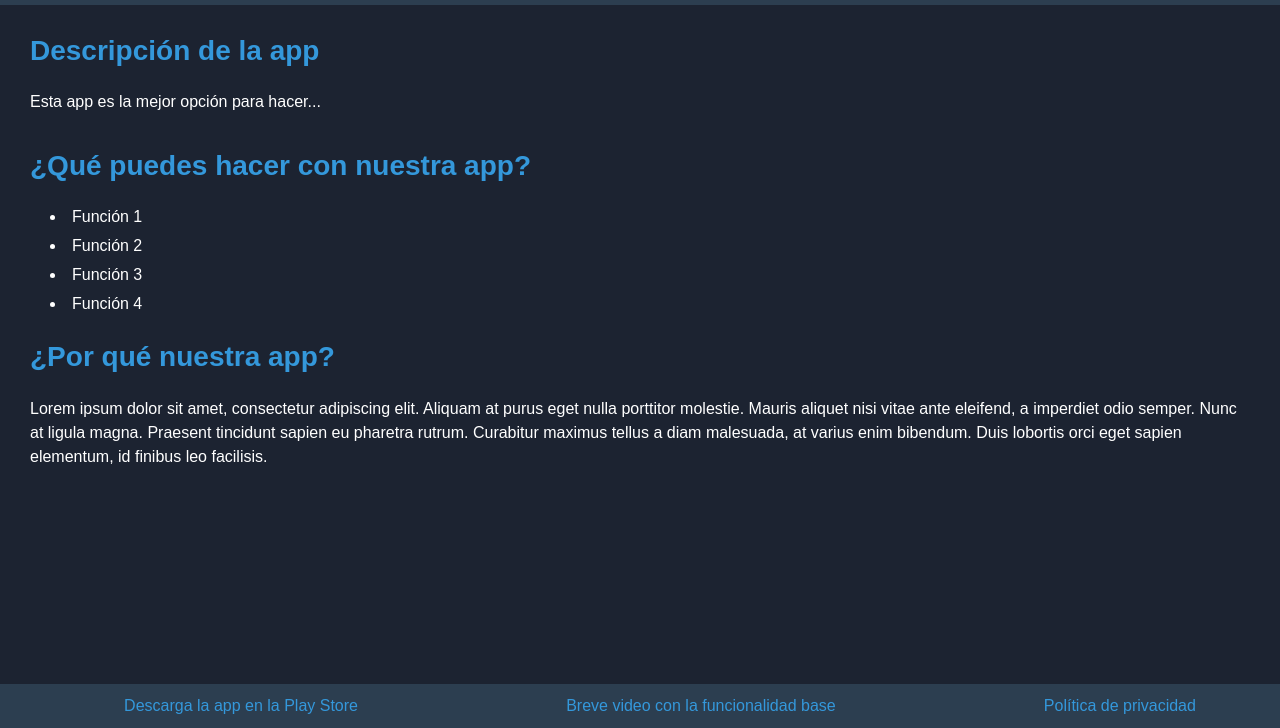
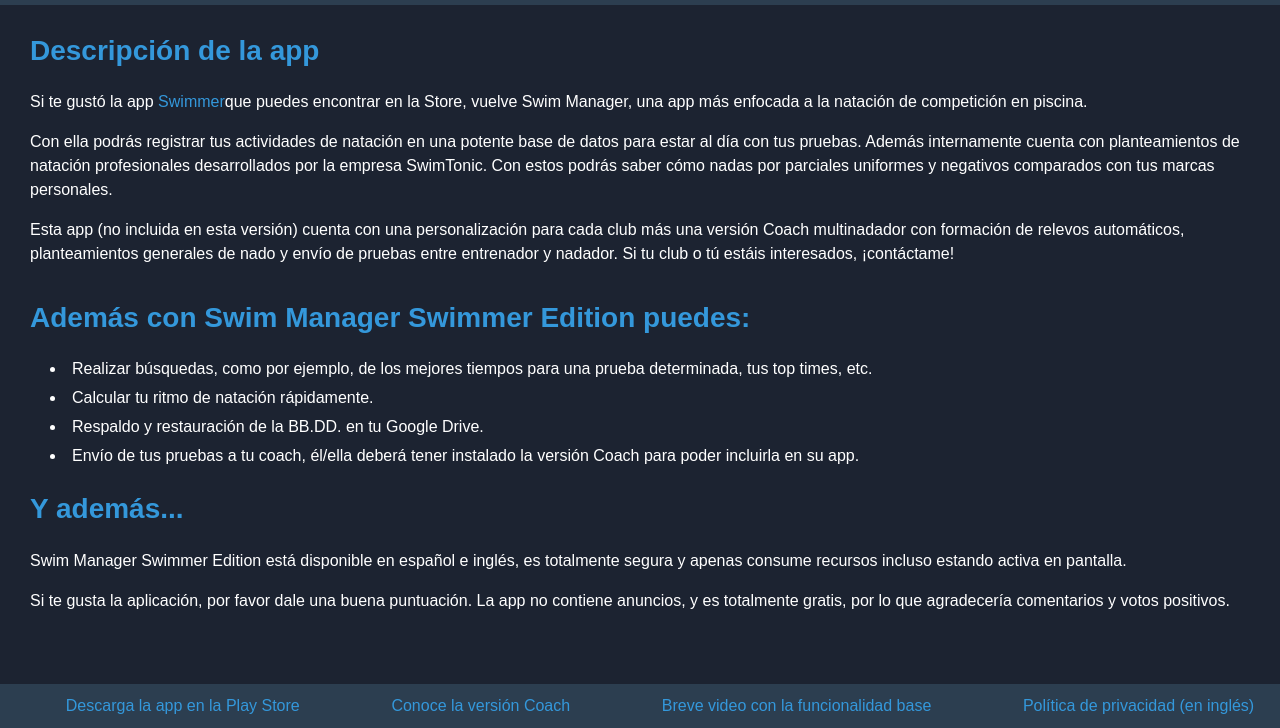
Before and after one commit to javimar/Swim-Manager-App, a plain HTML site: page index.html in a window 1280 px wide. Shown: the part 72-800 px from the top of the page. Drawn offline with Linux system fonts and the light colour scheme.

Commit message:
add more detail

```diff
--- a/index.html
+++ b/index.html
@@ -1,39 +1,61 @@
 <!DOCTYPE html>
 <html lang="es">
+
 <head>
 	<meta charset="UTF-8">
-	<title>App de Android</title>
+	<title>Swim Manager</title>
 	<link rel="stylesheet" href="styles.css">
 </head>
+
 <body>
 	<header>
-		<h1>¡Descarga ya nuestra app de Android!</h1>
+		<h1>Swim Manager Swimmer Edition</h1>
 	</header>
 	<main>
 		<section>
 			<h2>Descripción de la app</h2>
-			<p>Esta app es la mejor opción para hacer... </p>
+
+			<p>Si te gustó la app <a href="https://play.google.com/store/apps/details?id=eu.javimar.myswim" target="_blank">Swimmer</a>que puedes
+				encontrar en la Store, vuelve Swim Manager, una app más enfocada a la natación de competición en piscina.</p>
+
+			<p>Con ella podrás registrar tus actividades de natación en una potente base de datos para estar al día con tus pruebas.
+				Además internamente cuenta con planteamientos de natación profesionales desarrollados por la empresa SwimTonic.
+				Con estos podrás saber cómo nadas por parciales uniformes y negativos comparados con tus marcas
+				personales.</p>
+
+			<p>Esta app (no incluida en esta versión) cuenta con una personalización para cada club más una versión
+				Coach multinadador con formación de relevos automáticos, planteamientos generales de nado y envío de pruebas entre entrenador y
+				nadador. Si tu club o tú estáis interesados, ¡contáctame!
+			</p>
+
 		</section>
 		<section>
-			<h2>¿Qué puedes hacer con nuestra app?</h2>
+			<h2>Además con Swim Manager Swimmer Edition puedes:</h2>
 			<ul>
-				<li>Función 1</li>
-				<li>Función 2</li>
-				<li>Función 3</li>
-				<li>Función 4</li>
+				<li>Realizar búsquedas, como por ejemplo, de los mejores tiempos para una prueba determinada, tus top times, etc.</li>
+				<li>Calcular tu ritmo de natación rápidamente.</li>
+				<li>Respaldo y restauración de la BB.DD. en tu Google Drive.</li>
+				<li>Envío de tus pruebas a tu coach, él/ella deberá tener instalado la versión Coach para poder incluirla en su app.</li>
 			</ul>
 		</section>
 		<section>
-			<h2>¿Por qué nuestra app?</h2>
-			<p>Lorem ipsum dolor sit amet, consectetur adipiscing elit. Aliquam at purus eget nulla porttitor molestie. Mauris aliquet nisi vitae ante eleifend, a imperdiet odio semper. Nunc at ligula magna. Praesent tincidunt sapien eu pharetra rutrum. Curabitur maximus tellus a diam malesuada, at varius enim bibendum. Duis lobortis orci eget sapien elementum, id finibus leo facilisis.</p>
+			<h2>Y además...</h2>
+			<p>Swim Manager Swimmer Edition está disponible en español e inglés, es totalmente segura y apenas consume
+				recursos incluso estando activa en pantalla.</p>
+			<p>Si te gusta la aplicación, por favor dale una buena puntuación.
+				La app no contiene anuncios, y es totalmente gratis, por lo que agradecería comentarios y votos
+				positivos.</p>
 		</section>
 	</main>
 	<footer>
 		<ul>
-			<li><a href="https://play.google.com/store/apps/details?id=eu.javimar.swimmerpro.swimmer.baseClub">Descarga la app en la Play Store</a></li>
-			<li><a href="https://youtu.be/sHw6_9qu6T4">Breve video con la funcionalidad base</a></li>
-			<li><a href="privacy.html">Política de privacidad</a></li>
+			<li><a href="https://play.google.com/store/apps/details?id=eu.javimar.swimmerpro.swimmer.baseClub" target="_blank">Descarga
+				la app en la Play Store</a></li>
+				<li><a href="https://youtu.be/12NXA5ZYOeU" target="_blank">Conoce la versión Coach</a></li>
+		<li><a href="https://youtu.be/sHw6_9qu6T4" target="_blank">Breve video con la funcionalidad base</a></li>
+			<li><a href="privacy.html" target="_blank">Política de privacidad (en inglés)</a></li>
 		</ul>
 	</footer>
 </body>
+
 </html>
```
